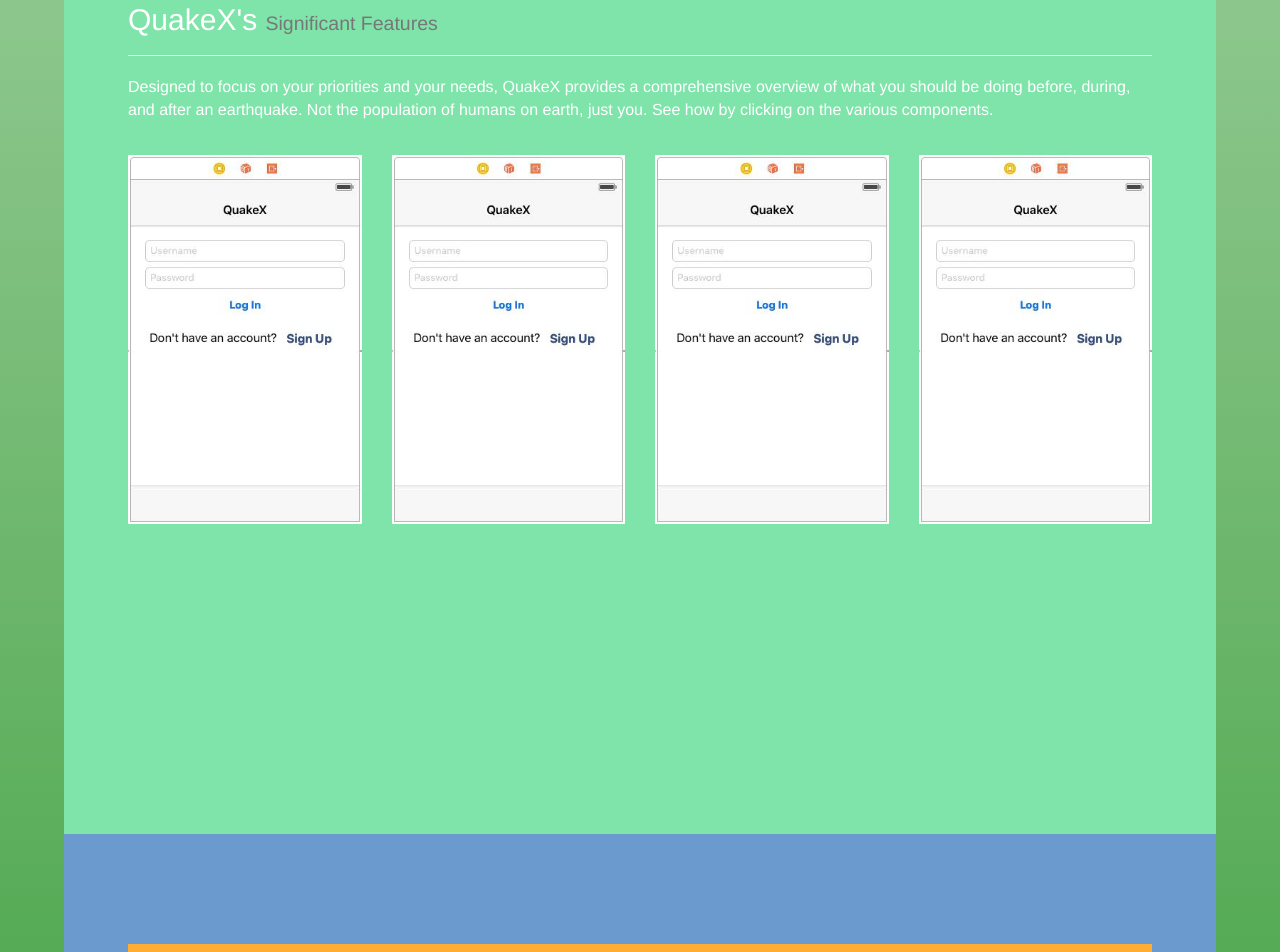
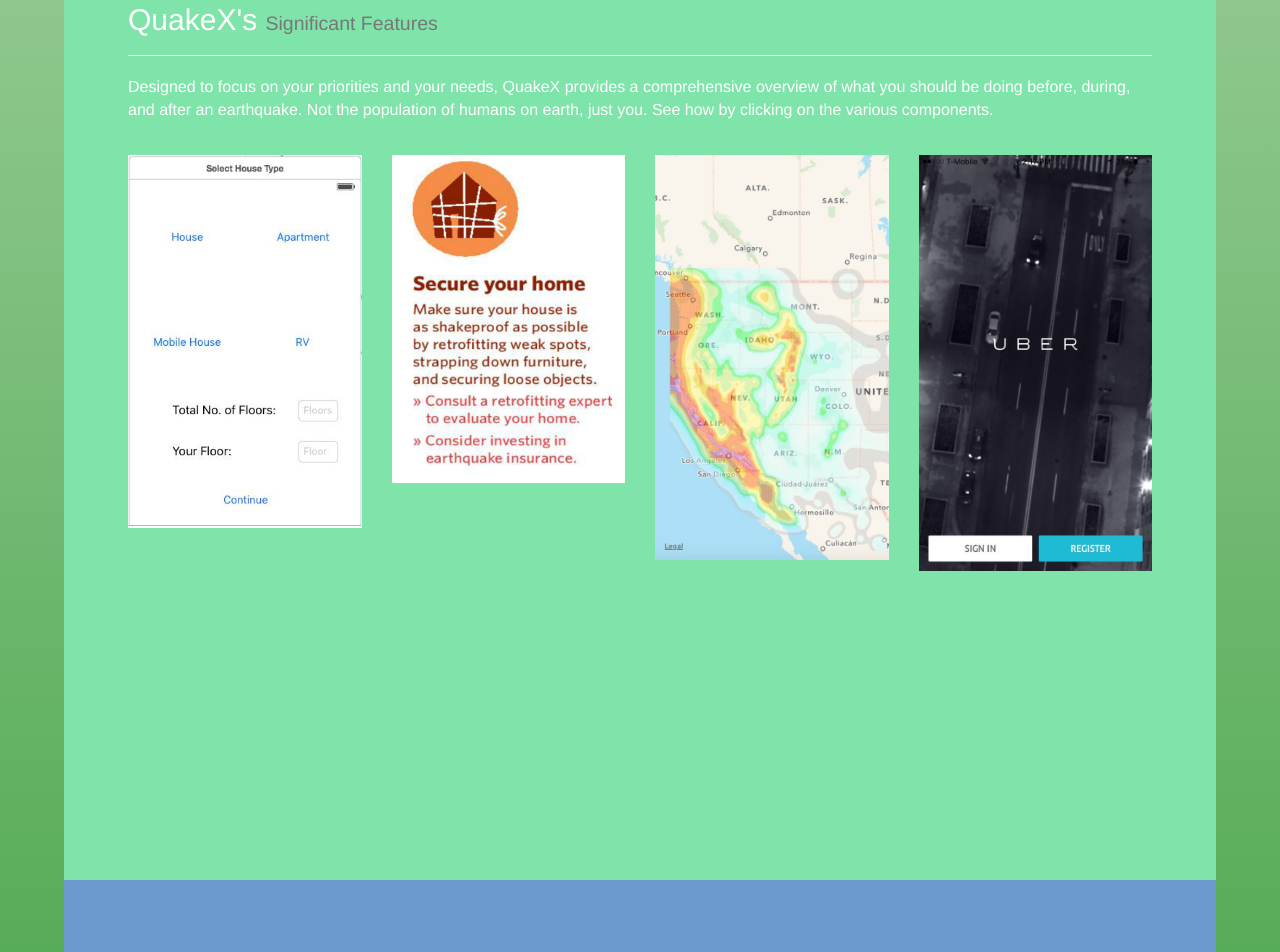
Before and after one commit to tingtingchiang/QuakeX, a plain HTML site: page index.html in a window 1280 px wide. Shown: the part 1958-2910 px from the top of the page. Drawn offline with Linux system fonts and the light colour scheme.

Commit message:
third commit

```diff
--- a/index.html
+++ b/index.html
@@ -92,10 +92,10 @@
 			<p>Designed to focus on your priorities and your needs, QuakeX provides a comprehensive overview of what you should be doing before, during, and after an earthquake. Not the population of humans on earth, just you. See how by clicking on the various components.</p><br>
 			<article>
 				<div class = "row">
-					<img src="blankScreen.jpg" class = "col-md-3 img-responsive phoneshots" id = "startPagePic" onclick="show(this)">
-					<img src="blankScreen.jpg" class = "col-md-3 img-responsive phoneshots" id="taskListPic"onclick="show(this)">
-					<img src="blankScreen.jpg" class = "col-md-3 img-responsive phoneshots" id="UberPic" onclick="show(this)">
-					<img src="blankScreen.jpg" class = "col-md-3 img-responsive phoneshots" id="ATMPic" onclick="show(this)">
+					<img src="info.jpg" class = "col-md-3 img-responsive phoneshots" id = "startPagePic" onclick="show(this)">
+					<img src="secure.png" class = "col-md-3 img-responsive phoneshots" id="taskListPic"onclick="show(this)">
+					<img src="maps.jpg" class = "col-md-3 img-responsive phoneshots" id="UberPic" onclick="show(this)">
+					<img src="uber.jpg" class = "col-md-3 img-responsive phoneshots" id="ATMPic" onclick="show(this)">
 				</div>
 				<div id = "hiddenQuotes">
 					<p id ="startPage">Login Screen: Create an account with details about your living conditions such as house type and number of household members. Based on Parse Backend</p>
```
Also changed, not shown: Secure.png (added), info.jpg (added), maps.jpg (added), uber.jpg (added).
